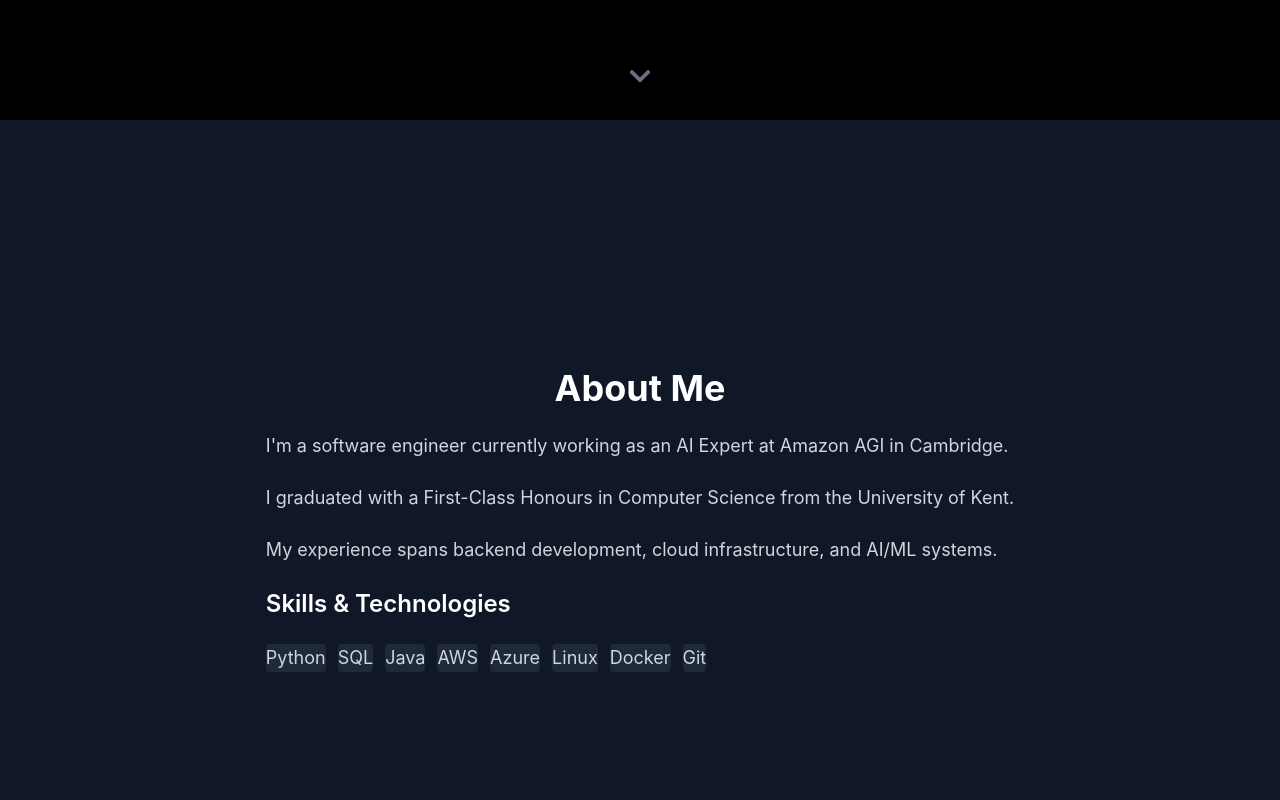
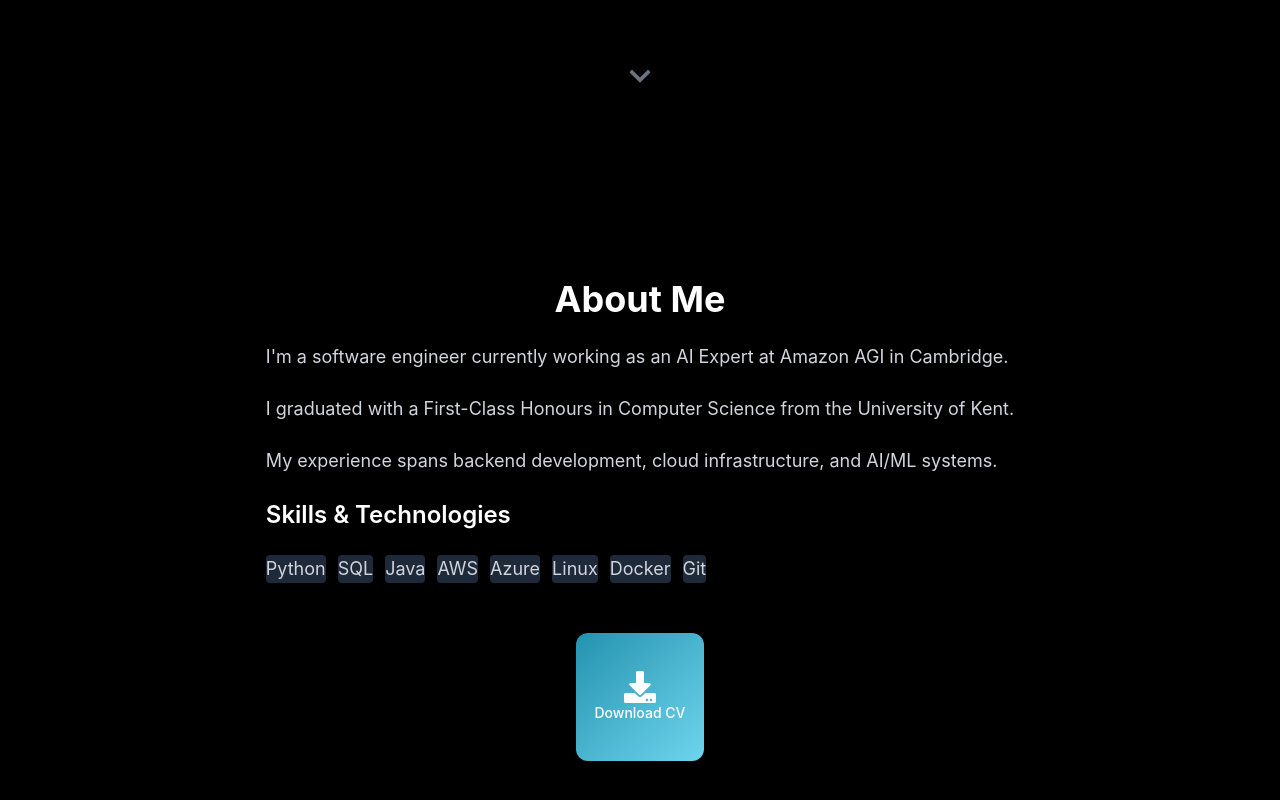
Before and after one commit to ziyadsaf/ZS-Portfolio, a React (Vite) app: page / in a window 1280 px wide. Shown: the part 680-1480 px from the top of the page. Built offline with nearby package versions, Linux system fonts and the light colour scheme.

Commit message:
Add CV download button to About section

```diff
--- a/src/components/About.jsx
+++ b/src/components/About.jsx
@@ -1,5 +1,5 @@
 import { motion } from 'framer-motion';
-import { FaChevronDown } from 'react-icons/fa';
+import { FaChevronDown, FaDownload } from 'react-icons/fa';
 
 function About() {
   // Container animation - controls when child elements start animating
@@ -26,14 +26,14 @@ function About() {
   };
 
   return (
-    <section id="about" className="min-h-screen flex items-center justify-center bg-gray-900 py-20 relative">
+    <section id="about" className="min-h-screen flex items-center justify-center py-20 relative">
       <div className="max-w-4xl mx-auto px-6">
         {/* Title animates in when scrolled into view */}
         <motion.h2
           className="text-4xl font-bold text-white mb-8 text-center"
           initial={{ opacity: 0, y: 20 }}
           whileInView={{ opacity: 1, y: 0 }}  // Triggers when scrolled into view
-          viewport={{ once: true }}  // Animation happens only once
+          viewport={{ once: false }}  // Animation happens only once
           transition={{ duration: 0.6 }}
         >
           About Me
@@ -46,7 +46,7 @@ function About() {
           variants={containerVariants}
           initial="hidden"
           whileInView="visible"
-          viewport={{ once: true }}
+          viewport={{ once: false }}
         >
           {/* Each paragraph animates in sequence */}
           <motion.p className="text-lg" variants={itemVariants}>
@@ -80,7 +80,7 @@ function About() {
               variants={containerVariants}
               initial="hidden"
               whileInView="visible"
-              viewport={{ once: true }}
+              viewport={{ once: false }}
             >
               {/* Each badge animates in with scale effect */}
               {['Python', 'SQL', 'Java', 'AWS', 'Azure', 'Linux', 'Docker', 'Git'].map((skill) => (
@@ -95,7 +95,29 @@ function About() {
             </motion.div>
           </div>
         </motion.div>
+
+        {/* CV Download Button - centered at bottom */}
+        <motion.div
+          className="flex justify-center"
+          style={{ marginTop: '50px' }}
+          initial={{ opacity: 0, y: 20 }}
+          whileInView={{ opacity: 1, y: 0 }}
+          viewport={{ once: false }}
+          transition={{ duration: 0.6, delay: 0.4 }}
+        >
+          <motion.a
+            href="/Ziyad Safouane CV.pdf"
+            download
+            className="flex flex-col items-center justify-center w-32 h-32 bg-gradient-to-br from-[#2193b0] to-[#6dd5ed] text-white rounded-xl hover:shadow-lg hover:shadow-[#6dd5ed]/30 transition-shadow"
+            whileHover={{ scale: 1.05 }}
+            whileTap={{ scale: 0.95 }}
+          >
+            <FaDownload size={32} />
+            <span className="mt-2 text-sm font-medium">Download CV</span>
+          </motion.a>
+        </motion.div>
       </div>
+
       {/* Scroll indicator - bouncing arrow at bottom of section */}
       <motion.div
         className="absolute bottom-8 left-1/2 -translate-x-1/2"
```
